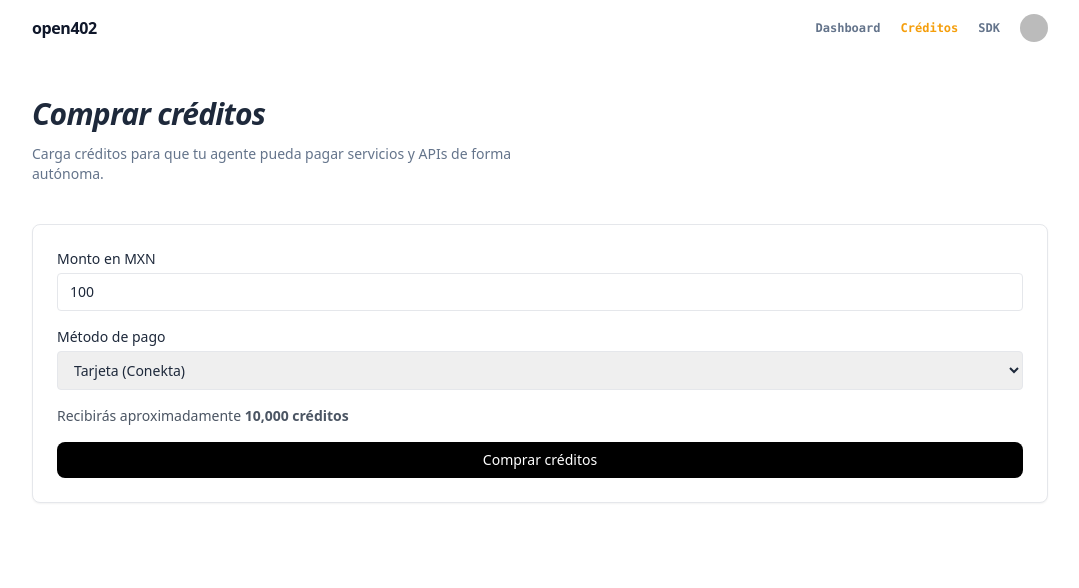
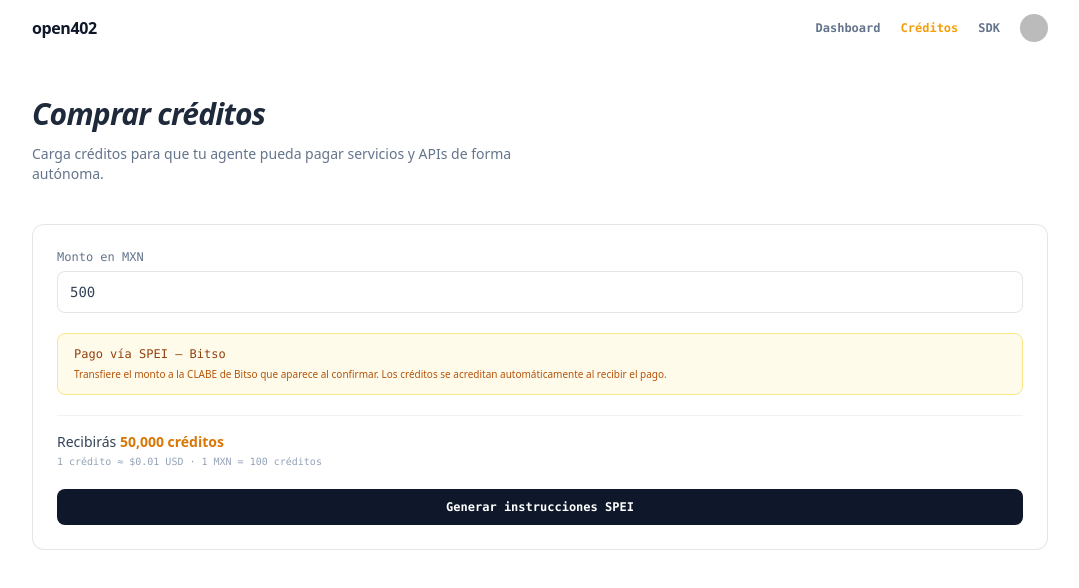
Before and after one commit to Irwingduran/open402, a Next.js app in the folder apps/web/: page /credits in a window 1280 px wide. Shown: the top 588 px of the page, without its empty margins (100-1179 px from the left). Built offline with nearby package versions, Linux system fonts and the light colour scheme; no server answers; sample sign-in values are in the browser's storage; some icons are missing.

Commit message:
refactor: remove Conekta, SPEI-only via Bitso for fiat on-ramp

```diff
--- a/apps/web/app/api/credits/purchase/route.ts
+++ b/apps/web/app/api/credits/purchase/route.ts
@@ -9,7 +9,7 @@ export async function POST(req: Request) {
     return Response.json({ error: 'No autorizado' }, { status: 401 });
   }
 
-  const { amountMXN, paymentMethod } = await req.json();
+  const { amountMXN } = await req.json();
 
   if (amountMXN < 50 || amountMXN > 10000) {
     return Response.json({ error: 'Monto debe estar entre 50 y 10,000 MXN' }, { status: 400 });
@@ -24,8 +24,8 @@ export async function POST(req: Request) {
       status: 'pending',
       amount: creditsAmount,
       currency: 'credits',
-      description: `Compra de ${creditsAmount} créditos por $${amountMXN} MXN vía ${paymentMethod}`,
-      metadata: { amountMXN, paymentMethod, exchangeRate: EXCHANGE_RATE },
+      description: `Compra de ${creditsAmount} créditos por $${amountMXN} MXN vía SPEI (Bitso)`,
+      metadata: { amountMXN, exchangeRate: EXCHANGE_RATE },
     },
   });
 
--- a/apps/web/app/page.tsx
+++ b/apps/web/app/page.tsx
@@ -218,7 +218,7 @@ export default function Home() {
 
           <div className="relative grid grid-cols-2 sm:grid-cols-3 lg:grid-cols-5 gap-3">
             <div className="absolute top-[19px] left-[8%] right-[8%] h-px" style={{ background: 'rgba(245,158,11,0.2)' }} />
-            <FlowStep step="01" title="Cargas créditos" sub="Tarjeta MXN via Conekta o SPEI" color="#f59e0b" delay={0} />
+            <FlowStep step="01" title="Cargas créditos" sub="SPEI via Bitso — sin tarjeta, sin crypto" color="#f59e0b" delay={0} />
             <FlowStep step="02" title="Backend convierte" sub="MXN → USDC en Arbitrum via Bitso" color="#3b82f6" delay={120} />
             <FlowStep step="03" title="Agente actúa" sub="Claude interpreta el intent" color="#8b5cf6" delay={240} />
             <FlowStep step="04" title="Pago ejecutado" sub="x402 API o Prontipagos (CFE, Telmex...)" color="#22c55e" delay={360} />
@@ -436,7 +436,7 @@ await agent.payService({
       <div className="border-t border-black/5 px-8 py-6 text-center bg-slate-50">
         <p className="text-[10px] text-slate-400 font-mono tracking-widest mb-3.5">CONSTRUIDO SOBRE</p>
         <div className="flex items-center justify-center gap-7 flex-wrap">
-          {['Arbitrum One', 'Coinbase CDP', 'x402 Protocol', 'Prontipagos', 'Conekta', 'Bitso FXaaS', 'Linux Foundation'].map(t => (
+          {['Arbitrum One', 'Coinbase CDP', 'x402 Protocol', 'Prontipagos', 'Bitso FXaaS', 'Linux Foundation'].map(t => (
             <span key={t} className="text-[11px] font-mono font-semibold text-slate-500">{t}</span>
           ))}
         </div>
--- a/apps/web/components/credit-purchase-form.tsx
+++ b/apps/web/components/credit-purchase-form.tsx
@@ -3,8 +3,7 @@
 import { useState } from 'react';
 
 export function CreditPurchaseForm() {
-  const [amount, setAmount] = useState(100);
-  const [method, setMethod] = useState<'card' | 'oxxo' | 'spei'>('card');
+  const [amount, setAmount] = useState(500);
   const [loading, setLoading] = useState(false);
 
   const estimatedCredits = amount * 100;
@@ -16,7 +15,7 @@ export function CreditPurchaseForm() {
       const res = await fetch('/api/credits/purchase', {
         method: 'POST',
         headers: { 'Content-Type': 'application/json' },
-        body: JSON.stringify({ amountMXN: amount, paymentMethod: method }),
+        body: JSON.stringify({ amountMXN: amount, paymentMethod: 'spei' }),
       });
       const data = await res.json();
       if (data.success) {
@@ -32,42 +31,43 @@ export function CreditPurchaseForm() {
   }
 
   return (
-    <form onSubmit={handleSubmit} className="space-y-4 rounded-lg border bg-white p-6 shadow-sm">
+    <form onSubmit={handleSubmit} className="space-y-5 rounded-xl border border-black/10 bg-white p-6">
       <div>
-        <label className="block text-sm font-medium">Monto en MXN</label>
+        <label className="text-xs font-mono text-slate-500 block mb-1.5">Monto en MXN</label>
         <input
           type="number"
           min={50}
           max={10000}
           value={amount}
           onChange={(e) => setAmount(Number(e.target.value))}
-          className="mt-1 w-full rounded border px-3 py-2 text-sm"
+          className="w-full text-sm font-mono px-3 py-2.5 rounded-lg border border-black/10 bg-white text-slate-700"
         />
       </div>
 
-      <div>
-        <label className="block text-sm font-medium">Método de pago</label>
-        <select
-          value={method}
-          onChange={(e) => setMethod(e.target.value as typeof method)}
-          className="mt-1 w-full rounded border px-3 py-2 text-sm"
-        >
-          <option value="card">Tarjeta (Conekta)</option>
-          <option value="oxxo">OXXO</option>
-          <option value="spei">SPEI</option>
-        </select>
+      <div className="rounded-lg bg-amber-50 border border-amber-200 px-4 py-3">
+        <p className="text-xs font-mono text-amber-800">
+          Pago vía SPEI — Bitso
+        </p>
+        <p className="text-[10px] text-amber-700 mt-1 leading-relaxed">
+          Transfiere el monto a la CLABE de Bitso que aparece al confirmar. Los créditos se acreditan automáticamente al recibir el pago.
+        </p>
       </div>
 
-      <p className="text-sm text-gray-600">
-        Recibirás aproximadamente <strong>{estimatedCredits.toLocaleString()} créditos</strong>
-      </p>
+      <div className="border-t border-black/5 pt-4">
+        <p className="text-sm text-slate-700">
+          Recibirás <strong className="text-amber-600">{estimatedCredits.toLocaleString()} créditos</strong>
+        </p>
+        <p className="text-[10px] font-mono text-slate-400 mt-0.5">
+          1 crédito ≈ $0.01 USD · 1 MXN = 100 créditos
+        </p>
+      </div>
 
       <button
         type="submit"
         disabled={loading}
-        className="w-full rounded-lg bg-black px-4 py-2 text-sm text-white hover:bg-gray-800 disabled:opacity-50"
+        className="w-full text-xs font-mono font-bold px-4 py-2.5 rounded-lg bg-slate-900 text-white border-none cursor-pointer hover:bg-slate-800 transition-colors disabled:opacity-50"
       >
-        {loading ? 'Procesando...' : 'Comprar créditos'}
+        {loading ? 'Procesando...' : 'Generar instrucciones SPEI'}
       </button>
     </form>
   );
```
